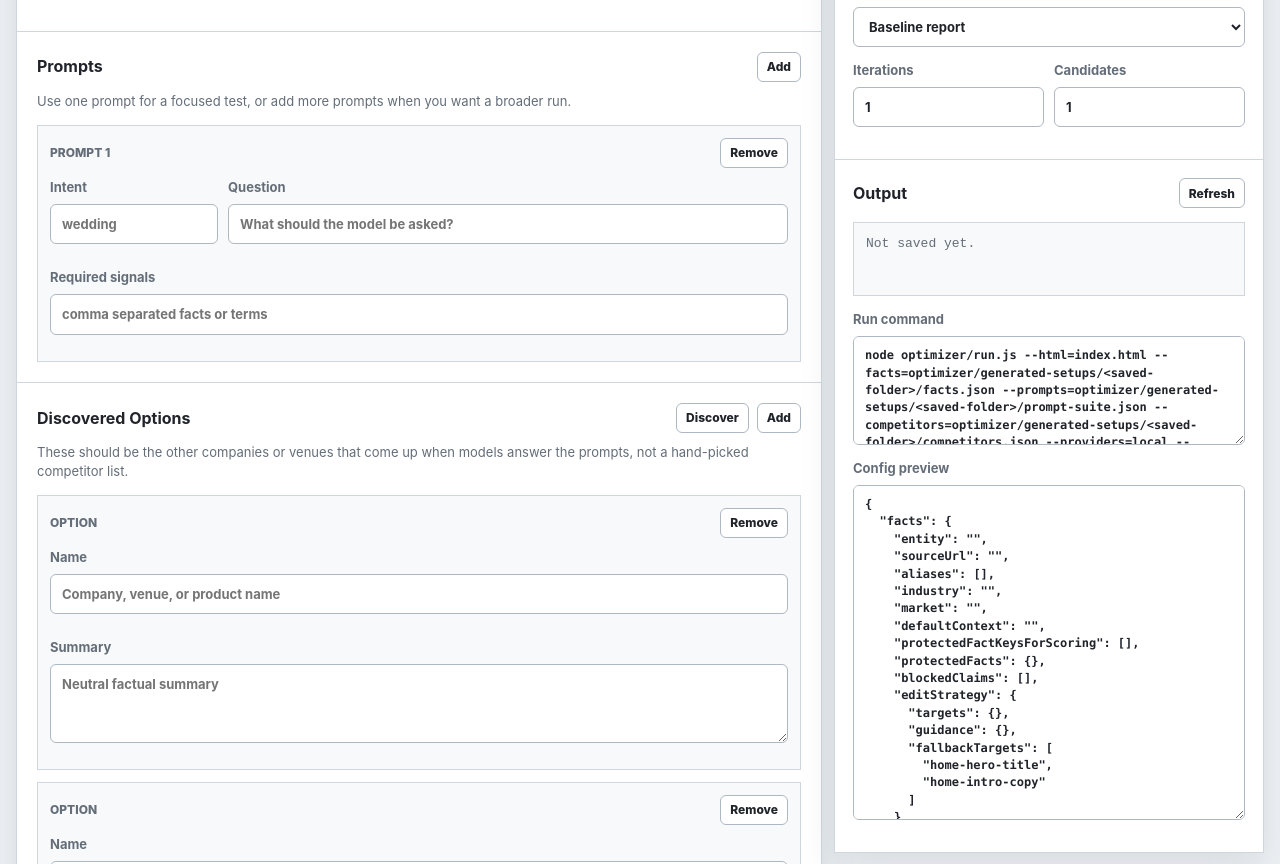
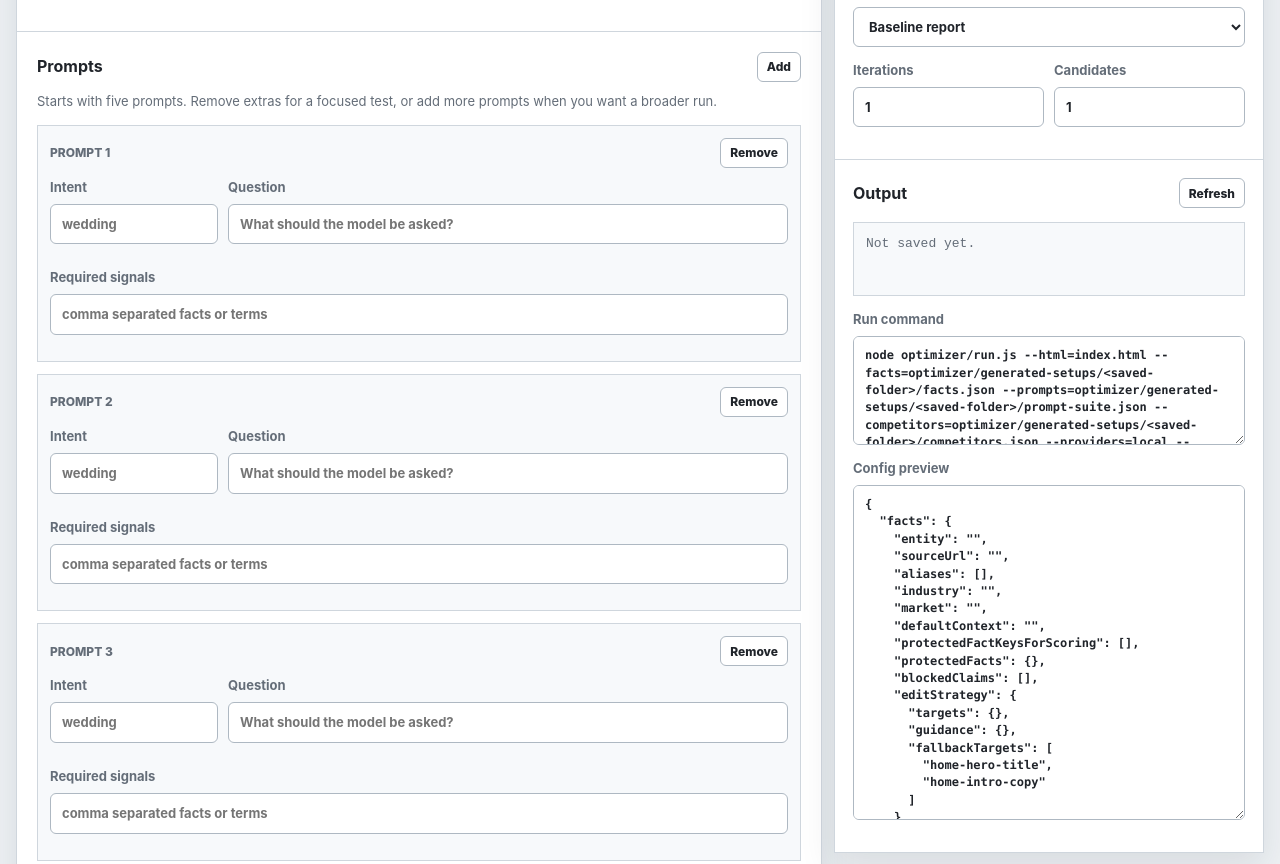
Before and after one commit to yox1000/ai_advertisting_optimizer, a website: page setup.html in a window 1280 px wide. Shown: the part 510-1374 px from the top of the page. Drawn offline with Linux system fonts and the light colour scheme.

Commit message:
Start setup with five removable prompts

```diff
--- a/setup.html
+++ b/setup.html
@@ -54,7 +54,7 @@
               <h2>Prompts</h2>
               <button class="small" type="button" id="addPrompt">Add</button>
             </div>
-            <p class="field-note">Use one prompt for a focused test, or add more prompts when you want a broader run.</p>
+            <p class="field-note">Starts with five prompts. Remove extras for a focused test, or add more prompts when you want a broader run.</p>
             <div class="prompt-list" id="promptList"></div>
           </section>
 
--- a/setup.js
+++ b/setup.js
@@ -6,7 +6,8 @@ const commandPreview = document.querySelector("#commandPreview");
 const jsonPreview = document.querySelector("#jsonPreview");
 const providerInputs = [...document.querySelectorAll("input[name='provider']")];
 
-const storageKey = "ai-optimizer-setup-draft";
+const defaultPromptCount = 5;
+const storageKey = "ai-optimizer-setup-draft-v2";
 
 const blankPrompt = (index) => ({
   intent: "",
@@ -62,7 +63,7 @@ const example = {
   ]
 };
 
-renderPromptRows([blankPrompt(0)]);
+renderPromptRows(Array.from({ length: defaultPromptCount }, (_, index) => blankPrompt(index)));
 renderCompetitorRows([{ name: "", summary: "" }, { name: "", summary: "" }]);
 restoreDraft();
 refreshPreview();
```
Also changed, not shown: optimizer/README.md.
